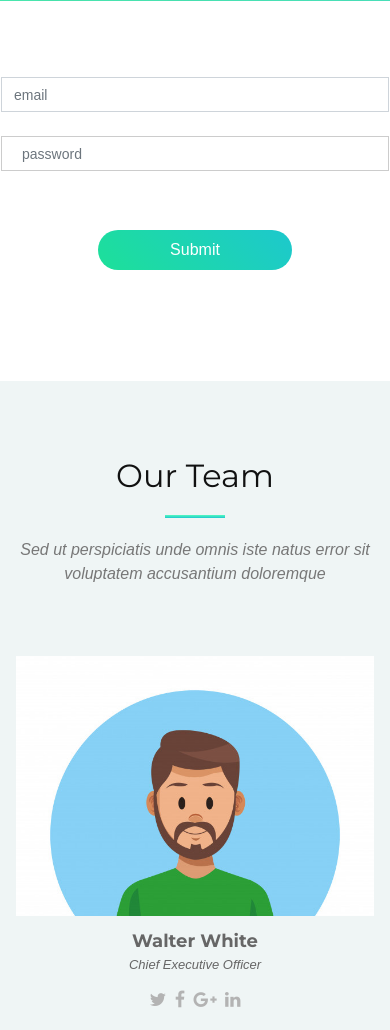
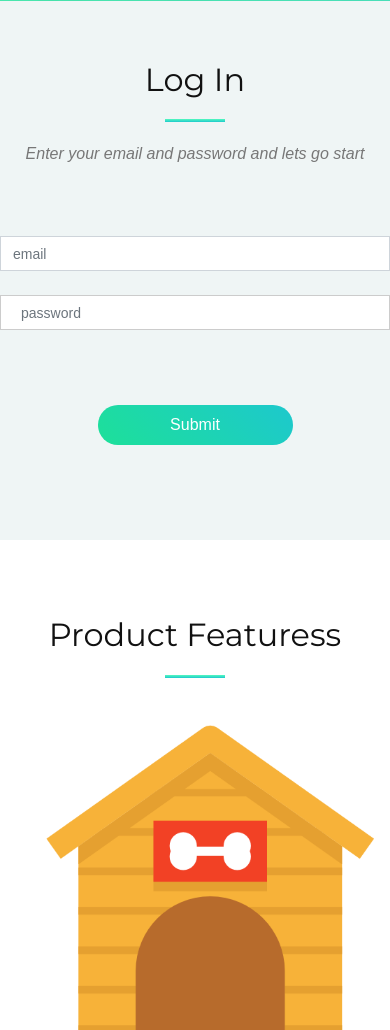
Before and after one commit to BarakMerdler/sadna, a Flask app: page / in a window 390 px wide. Shown: the part 843-1873 px from the top of the page. Run offline with Flask 2, Linux system fonts and the light colour scheme; some libraries are stand-ins or nearby versions; some web fonts are replaced.

Commit message:
some changes on landingpage

```diff
--- a/helpers.py
+++ b/helpers.py
@@ -1,4 +1,4 @@
-import cv2
+# import cv2
 import pyzbar.pyzbar as pyzbar
 import numpy as np
 
--- a/static/css/style.css
+++ b/static/css/style.css
@@ -99,7 +99,6 @@ h1, h2, h3, h4, h5, h6 {
   font-family: "Montserrat", sans-serif;
   font-weight: 300;
   letter-spacing: 3px;
-  text-transform: uppercase;
 }
 
 #header #logo h1 a, #header #logo h1 a:hover {
--- a/templates/landingPage.html
+++ b/templates/landingPage.html
@@ -1,12 +1,13 @@
 <!DOCTYPE html>
 <html lang="en">
+
 <head>
-    <meta charset="utf-8" />
-    <meta content="width=device-width, initial-scale=1.0" name="viewport" />
+  <meta charset="utf-8">
+  <meta content="width=device-width, initial-scale=1.0" name="viewport">
 
   <title>PerCare-Login</title>
-    <meta content="" name="descriptison" />
-    <meta content="" name="keywords" />
+  <meta content="" name="descriptison">
+  <meta content="" name="keywords">
 
   <!-- Favicons -->
  <!-- <link href="assets/img/favicon.png" rel="icon"> !-->
@@ -14,56 +15,35 @@
   <!--<link href="static/img/apple-touch-icon.png" > !-->
    <!-- <link  href="{{url_for('static', filename='img/apple-touch-icon.png')}}"> !-->
 
+
   <!-- Google Fonts -->
-    <link
-      rel="stylesheet"
-      href="https://fonts.googleapis.com/css?family=Montserrat:300,400,500,700|Open+Sans:300,300i,400,400i,700,700i"
-    />
+  <link rel="stylesheet" href="https://fonts.googleapis.com/css?family=Montserrat:300,400,500,700|Open+Sans:300,300i,400,400i,700,700i" >
 
   <!-- Vendor CSS Files -->
 <!--  <link href="assets/vendor/bootstrap/css/bootstrap.min.css" rel="stylesheet">!-->
-    <link
-      rel="stylesheet"
-      type="text/css"
-      href="{{url_for('static', filename='vendor/bootstrap/css/bootstrap.min.css')}}"
-    />
+  <link rel="stylesheet" type="text/css" href="{{url_for('static', filename='vendor/bootstrap/css/bootstrap.min.css')}}">
  <!-- <link href="assets/vendor/ionicons/css/ionicons.min.css" rel="stylesheet">!-->
-    <link
-      rel="stylesheet"
-      type="text/css"
-      href="{{url_for('static', filename='vendor/ionicons/css/ionicons.min.css')}}"
-    />
+  <link rel="stylesheet" type="text/css" href="{{url_for('static', filename='vendor/ionicons/css/ionicons.min.css')}}">
   <!--<link href="assets/vendor/animate.css/animate.min.css" rel="stylesheet">!-->
-    <link
-      rel="stylesheet"
-      type="text/css"
-      href="{{url_for('static', filename='vendor/animate.css/animate.min.css')}}"
-    />
+   <link rel="stylesheet" type="text/css" href="{{url_for('static', filename='vendor/animate.css/animate.min.css')}}">
   <!--<link href="assets/vendor/font-awesome/css/font-awesome.min.css" rel="stylesheet">!-->
-    <link
-      rel="stylesheet"
-      type="text/css"
-      href="{{url_for('static', filename='vendor/font-awesome/css/font-awesome.min.css')}}"
-    />
+   <link rel="stylesheet" type="text/css" href="{{url_for('static', filename='vendor/font-awesome/css/font-awesome.min.css')}}">
  <!-- <link href="assets/vendor/venobox/venobox.css" rel="stylesheet">!-->
-    <link
-      rel="stylesheet"
-      type="text/css"
-      href="{{url_for('static', filename='vendor/venobox/venobox.css')}}"
-    />
+     <link rel="stylesheet" type="text/css" href="{{url_for('static', filename='vendor/venobox/venobox.css')}}">
+
 
   <!-- Template Main CSS File -->
-    <link
-      rel="stylesheet"
-      type="text/css"
-      href="{{url_for('static', filename='css/style.css')}}"
-    />
+  <link rel="stylesheet" type="text/css" href="{{url_for('static', filename='css/style.css')}}">
+
+
 </head>
 
 <body>
+
   <!-- ======= Header ======= -->
   <header id="header">
     <div class="container">
+
       <div id="logo" class="pull-left">
        <h1><a href="#intro" class="scrollto">PetCare</a></h1>
         <!-- Uncomment below if you prefer to use an image logo -->
@@ -73,203 +53,151 @@
       <nav id="nav-menu-container">
         <ul class="nav-menu">
           <li class="menu-active"><a href="#intro">Home</a></li>
-            <!--
-          <li><a href="#about">Main Table</a></li>
-          <li><a href="#features">Pet</a></li>
-          <li><a href="#pricing">Rooms editing</a></li>
-           !-->
-            <li><a href="#team">Team</a></li>
+          <li><a href="#features">Features</a></li>
         </ul>
-        </nav>
-        <!-- #nav-menu-container -->
+      </nav><!-- #nav-menu-container -->
     </div>
-    </header>
-    <!-- End Header -->
+  </header><!-- End Header -->
 
   <!-- ======= Intro Section ======= -->
   <section id="intro">
+
     <div class="intro-text">
       <h2>Welcome to Pet Care</h2>
       <p>Veterinary management solutions</p>
       <a href="#contact" class="btn-get-started scrollto">Log in</a>
 
       <!-- <a href="#about" class="btn-get-started scrollto">Sign up </a>!-->
+
+
+    </div>
+<!--
+    <div class="product-screens">
+
+      <div class="product-screen-1 wow fadeInUp" data-wow-delay="0.4s" data-wow-duration="0.6s">
+        <img src="static/img/product-screen-1.png" alt="">
       </div>
 
-      <div class="product-screens">
-        <div
-          class="product-screen-1 wow fadeInUp"
-          data-wow-delay="0.4s"
-          data-wow-duration="0.6s"
-        >
-          <img src="static/img/product-screen-1.png" alt="" />
-        </div>
-
-        <div
-          class="product-screen-2 wow fadeInUp"
-          data-wow-delay="0.2s"
-          data-wow-duration="0.6s"
-        >
-          <img src="static/img/product-screen-2.png" alt="" />
+      <div class="product-screen-2 wow fadeInUp" data-wow-delay="0.2s" data-wow-duration="0.6s">
+        <img src="static/img/product-screen-2.png" alt="">
       </div>
 
       <div class="product-screen-3 wow fadeInUp" data-wow-duration="0.6s">
-          <img src="static/img/product-screen-3.png" alt="" />
+        <img src="static/img/product-screen-3.png" alt="">
       </div>
+
+    </div>-->
+
+  </section><!-- End Intro Section -->
+ <main id="main">
+
+ <!-- =======Log in section ======= -->
+      <section id="contact" class="section-bg">
+      <div class="container-fluid">
+        <div class="section-header">
+          <h3 class="section-title">Log In</h3>
+          <span class="section-divider"></span>
+          <p class="section-description">Enter your email and password and lets go start</p>
         </div>
-    </section>
-    <!-- End Intro Section -->
-    <main id="main">
-      <!-- =======Search a pet ======= -->
-      <section id="contact">
-        <div class="container">
         <div class="row wow fadeInUp">
+
           <div class="col-lg-4 col-md-4">
-              <!--
-            <div class="contact-about">
-              <h3>Search a pet</h3>
-              <p>###Search bar###.</p>
+
 
           </div>
 
-              <div class="text-center"><button type="button" >Add a diagnosis</button></div>
-              <div class="text-center"><button type="button" >View Treatment log</button></div>
-             !-->
-            </div>
 
-            <div class="info">
-              <div></div>
-
-              <div class="form">
-                <form
-                  action=""
-                  method="post"
-                  role="form"
-                  class="php-email-form"
-                >
+              <form action="forms/contact.php" method="post" role="form" class="php-email-form">
                 <div class="form-row">
                   <div class="form-group col-lg-12">
-                      <input
-                        type="email"
-                        class="form-control"
-                        name="email"
-                        id="email"
-                        placeholder="email"
-                        data-rule="email"
-                        data-msg="Please enter a valid email"
-                      />
+                    <input type="email" class="form-control" name="email" id="email" placeholder="email" data-rule="email" data-msg="Please enter a valid email">
                     <div class="validate"></div>
                   </div>
 
                   <div class="form-group col-lg-12">
-                      <input
-                        type="password"
-                        class="form-control"
-                        name="password"
-                        id="password"
-                        placeholder="password"
-                        data-rule="email"
-                        data-msg="Please enter a valid password"
-                      />
+                    <input type="password" class="form-control" name="password" id="password" placeholder="password" data-rule="email" data-msg="Please enter a valid password">
                     <div class="validate"></div>
+                  </div>
+
+
+                </div>
+
+
+                <div class="mb-3">
+                  <div class="loading">Loading</div>
+                  <div class="error-message">
+                      {{error}}
+                  </div>
+                  <div class="sent-message">Your message has been sent. Thank you!</div>
+                </div>
+
+                <div class="text-center"><button type="submit" >Submit</button></div>
+              </form>
+
+
+
+
         </div>
       </div>
 
-                  <div class="erorr-msg">
-                    {{error}}
-                  </div>
-                  <div class="text-center">
-                    <button type="submit" title="Send Message">Submit</button>
-                  </div>
-                </form>
-              </div>
-            </div>
-          </div>
-        </div>
-      </section>
-      <!-- End Search a pet Section -->
+    </section><!-- End log in Section -->
 
-      <!-- ======= Team Section ======= -->
-      <section id="team" class="section-bg">
+
+   <!-- ======= Featuress Section ======= -->
+    <section id="features">
       <div class="container">
-          <div class="section-header">
-            <h3 class="section-title">Our Team</h3>
+
+        <div class="row">
+
+          <div class="col-lg-8 offset-lg-4">
+            <div class="section-header wow fadeIn" data-wow-duration="1s">
+              <h3 class="section-title">Product Featuress</h3>
               <span class="section-divider"></span>
-            <p class="section-description">
-              Sed ut perspiciatis unde omnis iste natus error sit voluptatem
-              accusantium doloremque
-            </p>
-          </div>
-          <div class="row wow fadeInUp">
-            <div class="col-lg-3 col-md-6">
-              <div class="member">
-                <div class="pic">
-                  <img src="static/img/team/team-1.jpg" alt="" />
-                </div>
-                <h4>Walter White</h4>
-                <span>Chief Executive Officer</span>
-                <div class="social">
-                  <a href=""><i class="fa fa-twitter"></i></a>
-                  <a href=""><i class="fa fa-facebook"></i></a>
-                  <a href=""><i class="fa fa-google-plus"></i></a>
-                  <a href=""><i class="fa fa-linkedin"></i></a>
-                </div>
             </div>
           </div>
 
-            <div class="col-lg-3 col-md-6">
-              <div class="member">
-                <div class="pic">
-                  <img src="static/img/team/team-2.jpg" alt="" />
-                </div>
-                <h4>Sarah Jhinson</h4>
-                <span>Product Manager</span>
-                <div class="social">
-                  <a href=""><i class="fa fa-twitter"></i></a>
-                  <a href=""><i class="fa fa-facebook"></i></a>
-                  <a href=""><i class="fa fa-google-plus"></i></a>
-                  <a href=""><i class="fa fa-linkedin"></i></a>
-                </div>
-              </div>
+          <div class="col-lg-4 col-md-5 features-img">
+            <img src="static/img/product-features.png" alt="" class="wow fadeInLeft">
           </div>
 
-            <div class="col-lg-3 col-md-6">
-              <div class="member">
-                <div class="pic">
-                  <img src="static/img/team/team-3.jpg" alt="" />
+          <div class="col-lg-8 col-md-7 ">
+
+            <div class="row">
+
+              <div class="col-lg-6 col-md-6 box wow fadeInRight">
+                <div class="icon"><i class="ion-ios-speedometer-outline"></i></div>
+                <h4 class="title"><a href="">Treatment management</a></h4>
+                <p class="description">Get full information about pet treatments.</p>
               </div>
-                <h4>William Anderson</h4>
-                <span>CTO</span>
-                <div class="social">
-                  <a href=""><i class="fa fa-twitter"></i></a>
-                  <a href=""><i class="fa fa-facebook"></i></a>
-                  <a href=""><i class="fa fa-google-plus"></i></a>
-                  <a href=""><i class="fa fa-linkedin"></i></a>
+              <div class="col-lg-6 col-md-6 box wow fadeInRight" data-wow-delay="0.1s">
+                <div class="icon"><i class="ion-ios-flask-outline"></i></div>
+                <h4 class="title"><a href="">Cell management</a></h4>
+                <p class="description">Manage the cells in your veterinary clinic in order to save time</p>
               </div>
+              <div class="col-lg-12 col-md-6 box wow fadeInRight" data-wow-delay="0.2s">
+                <div class="icon"><i class="ion-social-buffer-outline"></i></div>
+                <h4 class="title"><a href="">Manage treatment rooms</a></h4>
+                <p class="description"> Manage treatments rooms in real time to save pets life.</p>
               </div>
+              <!--
+              <div class="col-lg-6 col-md-6 box wow fadeInRight" data-wow-delay="0.3s">
+                <div class="icon"><i class="ion-ios-analytics-outline"></i></div>
+                <h4 class="title"><a href="">Magni Dolores</a></h4>
+                <p class="description">Excepteur sint occaecat cupidatat non proident, sunt in culpa qui officia deserunt mollit anim id est laborum dinoun trade capsule.</p>
+              </div>
+              -->
             </div>
 
-            <div class="col-lg-3 col-md-6">
-              <div class="member">
-                <div class="pic">
-                  <img src="static/img/team/team-4.jpg" alt="" />
           </div>
-                <h4>Amanda Jepson</h4>
-                <span>Accountant</span>
-                <div class="social">
-                  <a href=""><i class="fa fa-twitter"></i></a>
-                  <a href=""><i class="fa fa-facebook"></i></a>
-                  <a href=""><i class="fa fa-google-plus"></i></a>
-                  <a href=""><i class="fa fa-linkedin"></i></a>
+
         </div>
+
       </div>
-            </div>
-          </div>
-        </div>
-      </section>
-      <!-- End Team Section -->
-    </main>
-    <!-- End #main -->
+
+    </section><!-- End Featuress Section -->
+
+
+  </main><!-- End #main -->
 
   <!-- ======= Footer ======= -->
   <footer id="footer">
@@ -277,17 +205,19 @@
       <div class="row">
         <div class="col-lg-6 text-lg-left text-center">
           <div class="copyright">
-              &copy; Copyright <strong>Avilon</strong>. All Rights Reserved
+            &copy; Copyright <strong>PetCare team</strong>. All Rights Reserved
           </div>
+         <!--
           <div class="credits">
-              <!--
+
             All the links in the footer should remain intact.
             You can delete the links only if you purchased the pro version.
             Licensing information: https://bootstrapmade.com/license/
             Purchase the pro version with working PHP/AJAX contact form: https://bootstrapmade.com/buy/?theme=Avilon
-          -->
+
             Designed by <a href="https://bootstrapmade.com/">BootstrapMade</a>
           </div>
+           -->
         </div>
         <div class="col-lg-6">
           <nav class="footer-links text-lg-right text-center pt-2 pt-lg-0">
@@ -302,8 +232,7 @@
         </div>
       </div>
     </div>
-    </footer>
-    <!-- End  Footer -->
+  </footer><!-- End  Footer -->
 
   <a href="#" class="back-to-top"><i class="fa fa-chevron-up"></i></a>
 
@@ -319,5 +248,7 @@
 
   <!-- Template Main JS File -->
   <script src="static/js/main.js"></script>
+
 </body>
+
 </html>
```
Lines whose indentation alone changed are shown as unchanged.
